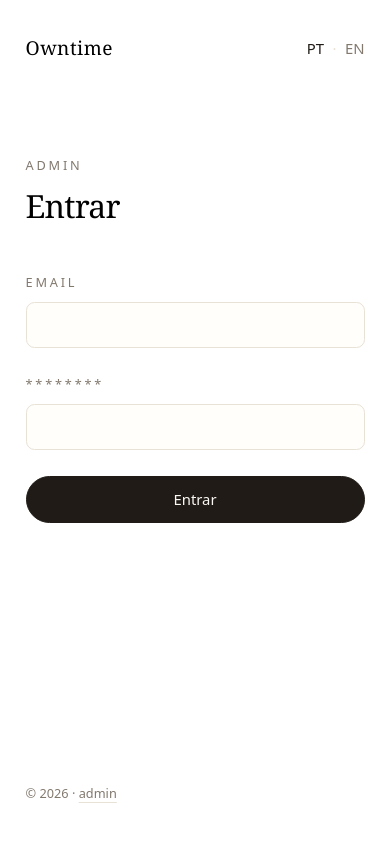
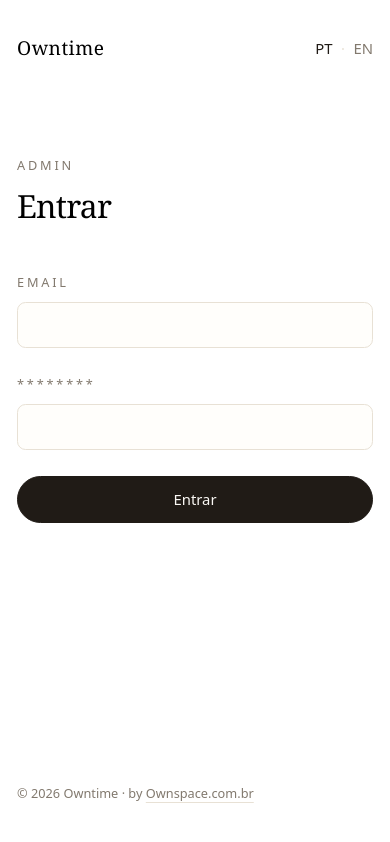
Before and after one commit to JonasFlores/owntime, a Next.js app: page /gestao/login in a window 390 px wide. Built offline with nearby package versions, Linux system fonts and the light colour scheme; no server answers.

Commit message:
fix(ui): standardize 4xl layouts and improve mobile responsiveness

```diff
--- a/src/app/book/page.tsx
+++ b/src/app/book/page.tsx
@@ -17,7 +17,7 @@ export default async function BookPage({
   const s = sp.service ? services.find((x) => x.id === sp.service) : undefined;
 
   return (
-    <main className="mx-auto w-full max-w-2xl px-6 pt-10 pb-8">
+    <main className="mx-auto w-full max-w-4xl px-4 pt-10 pb-8 sm:px-6">
       <Link href="/" className="text-sm text-soft hover:text-ink">
         ← {t.back}
       </Link>
@@ -28,9 +28,9 @@ export default async function BookPage({
           <ul className="mt-6 divide-y divide-line border-y border-line">
             {services.map((x) => (
               <li key={x.id}>
-                <Link href={`/book?service=${x.id}`} className="flex items-baseline justify-between py-4">
-                  <span className="font-serif text-lg">{serviceName(x, lang)}</span>
-                  <span className="label">{x.duration_minutes} {t.minutes}</span>
+                <Link href={`/book?service=${x.id}`} className="flex items-baseline justify-between gap-3 py-4">
+                  <span className="min-w-0 font-serif text-lg">{serviceName(x, lang)}</span>
+                  <span className="label shrink-0">{x.duration_minutes} {t.minutes}</span>
                 </Link>
               </li>
             ))}
--- a/src/app/gestao/login/page.tsx
+++ b/src/app/gestao/login/page.tsx
@@ -13,7 +13,7 @@ export default async function LoginPage({
   const t = dict[lang];
 
   return (
-    <main className="mx-auto w-full max-w-2xl px-6 pt-20 pb-8">
+    <main className="mx-auto w-full max-w-4xl px-4 pt-20 pb-8 sm:px-6">
       <p className="label">{t.adminEyebrow}</p>
       <h1 className="mt-3 font-serif text-3xl tracking-tight sm:text-4xl">{t.loginTitle}</h1>
 
--- a/src/app/gestao/page.tsx
+++ b/src/app/gestao/page.tsx
@@ -16,7 +16,7 @@ export default async function AdminBookings({ searchParams }: { searchParams: Pr
 
   if (!isConfigured)
     return (
-      <main className="mx-auto w-full max-w-2xl px-6 pt-12 pb-8">
+      <main className="mx-auto w-full max-w-4xl px-4 pt-12 pb-8 sm:px-6">
         <AdminNav t={t} lang={lang} active="bookings" />
         <h1 className="mt-10 font-serif text-3xl">{t.tabBookings}</h1>
         <SetupNotice />
@@ -29,7 +29,7 @@ export default async function AdminBookings({ searchParams }: { searchParams: Pr
   const closedDows = [0, 1, 2, 3, 4, 5, 6].filter((dow) => !openDows.has(dow));
 
   return (
-    <main className="mx-auto w-full max-w-4xl px-6 pt-12 pb-16">
+    <main className="mx-auto w-full max-w-4xl px-4 pt-12 pb-16 sm:px-6">
       <AdminNav t={t} lang={lang} active="bookings" />
       <BookingsCalendar lang={lang} tz={BOOKING_TZ} initialMonth={initialMonth} closedDows={closedDows} />
     </main>
--- a/src/app/layout.tsx
+++ b/src/app/layout.tsx
@@ -30,7 +30,7 @@ export default async function RootLayout({ children }: { children: React.ReactNo
   return (
     <html lang={lang}>
       <body className="flex min-h-screen flex-col">
-        <header className="mx-auto flex w-full max-w-2xl items-center justify-between px-6 pt-8 pb-2">
+        <header className="mx-auto flex w-full max-w-4xl items-center justify-between px-4 pt-8 pb-2 sm:px-6">
           <Link href="/" className="font-serif text-lg tracking-wide">
             {t.brand}
           </Link>
@@ -41,11 +41,16 @@ export default async function RootLayout({ children }: { children: React.ReactNo
           </nav>
         </header>
         <div className="flex-1">{children}</div>
-        <footer className="mx-auto w-full max-w-2xl px-6 pt-16 pb-10 text-xs text-soft">
-          © {new Date().getFullYear()} ·{" "}
-          <Link href="/gestao/login" className="underline decoration-line underline-offset-4 hover:text-ink">
-            admin
-          </Link>
+        <footer className="mx-auto w-full max-w-4xl px-4 pt-16 pb-10 text-xs text-soft sm:px-6">
+          © {new Date().getFullYear()} {t.brand} · by{" "}
+          <a
+            href="https://ownspace.com.br"
+            target="_blank"
+            rel="noreferrer"
+            className="underline decoration-line underline-offset-4 hover:text-ink"
+          >
+            Ownspace.com.br
+          </a>
         </footer>
       </body>
     </html>
--- a/src/app/page.tsx
+++ b/src/app/page.tsx
@@ -10,7 +10,7 @@ export default async function Home() {
   const services = await getServices();
 
   return (
-    <main className="mx-auto w-full max-w-2xl px-6 pt-16 pb-8 sm:pt-24">
+    <main className="mx-auto w-full max-w-4xl px-4 pt-16 pb-8 sm:px-6 sm:pt-24">
       <p className="label">{t.homeEyebrow}</p>
       <h1 className="mt-4 font-serif text-4xl leading-[1.12] tracking-tight sm:text-5xl">
         {t.homeTitle}
--- a/src/app/thanks/page.tsx
+++ b/src/app/thanks/page.tsx
@@ -6,7 +6,7 @@ export default async function ThanksPage() {
   const lang = await getLang();
   const t = dict[lang];
   return (
-    <main className="mx-auto w-full max-w-2xl px-6 pt-24 pb-8 sm:pt-32">
+    <main className="mx-auto w-full max-w-4xl px-4 pt-24 pb-8 sm:px-6 sm:pt-32">
       <p className="label">✓</p>
       <h1 className="mt-4 font-serif text-4xl tracking-tight sm:text-5xl">{t.thanksTitle}</h1>
       <p className="mt-5 max-w-md leading-relaxed text-soft">{t.thanksBody}</p>
--- a/src/components/admin-nav.tsx
+++ b/src/components/admin-nav.tsx
@@ -6,7 +6,7 @@ export default function AdminNav({ t, lang, active }: { t: Dict; lang: Lang; act
   if (active === "login") return null;
   const base = "pb-1 text-sm border-b transition-colors";
   return (
-    <nav className="flex items-center gap-6">
+    <nav className="flex flex-wrap items-center gap-x-5 gap-y-3 sm:gap-x-6">
       <Link
         href="/gestao"
         className={active === "bookings" ? `${base} border-ink text-ink` : `${base} border-transparent text-soft hover:text-ink`}
--- a/src/components/bookings-calendar.tsx
+++ b/src/components/bookings-calendar.tsx
@@ -240,7 +240,7 @@ export default function BookingsCalendar({
   return (
     <>
       {/* month navigation — in place, no reload */}
-      <div className="mt-8 flex items-center justify-between">
+      <div className="mt-8 flex flex-col-reverse items-start gap-3 sm:flex-row sm:items-center sm:justify-between">
         <div className="flex items-center gap-1">
           <button
             type="button"
@@ -606,9 +606,9 @@ export default function BookingsCalendar({
                       <form
                         key={x.id}
                         onSubmit={(e) => submitEdit(e, x.id)}
-                        className="mt-4 grid grid-cols-2 gap-3 rounded-xl border border-line bg-paper p-4"
+                        className="mt-4 grid grid-cols-1 gap-3 rounded-xl border border-line bg-paper p-4 sm:grid-cols-2"
                       >
-                        <p className="label col-span-2">{t.editTitle}</p>
+                        <p className="label sm:col-span-2">{t.editTitle}</p>
                         <input
                           type="date"
                           name="date"
@@ -640,7 +640,7 @@ export default function BookingsCalendar({
                           className="input"
                           aria-label={t.notes}
                         />
-                        <div className="col-span-2 flex justify-end gap-2">
+                        <div className="flex justify-end gap-2 sm:col-span-2">
                           <button type="button" className="btn btn-sm" onClick={() => setEditingId(null)}>
                             {t.cancel}
                           </button>
--- a/src/components/month-grid.tsx
+++ b/src/components/month-grid.tsx
@@ -81,7 +81,7 @@ export default function MonthGrid({
   return (
     <>
       {nav}
-      <div className="mt-4 rounded-2xl border border-line bg-panel px-5 py-5 sm:px-7">
+      <div className="mt-4 rounded-2xl border border-line bg-panel px-2 py-4 sm:px-7 sm:py-5">
         <div className="grid grid-cols-7 text-center">
           {dowLabels.map((d, i) => (
             <span key={i} className="label py-2">
@@ -91,7 +91,7 @@ export default function MonthGrid({
         </div>
         <div className="grid grid-cols-7 gap-y-1.5 justify-items-center">
           {Array.from({ length: startDow }).map((_, i) => (
-            <span key={`e${i}`} className="h-10 w-10" />
+            <span key={`e${i}`} className="h-9 w-9 sm:h-10 sm:w-10" />
           ))}
           {Array.from({ length: nDays }, (_, i) => {
             const iso = `${month}-${pad(i + 1)}`;
@@ -107,7 +107,7 @@ export default function MonthGrid({
                     if (cfg.state !== "disabled" && onSelect) onSelect(iso);
                   }}
                   className={
-                    "flex h-10 w-10 items-center justify-center rounded-full text-sm transition-colors " +
+                    "flex h-9 w-9 items-center justify-center rounded-full text-sm transition-colors sm:h-10 sm:w-10 " +
                     CLASS[cfg.state]
                   }
                 >
```
Also changed, not shown: src/app/gestao/schedule/page.tsx (+5 -5 lines).
